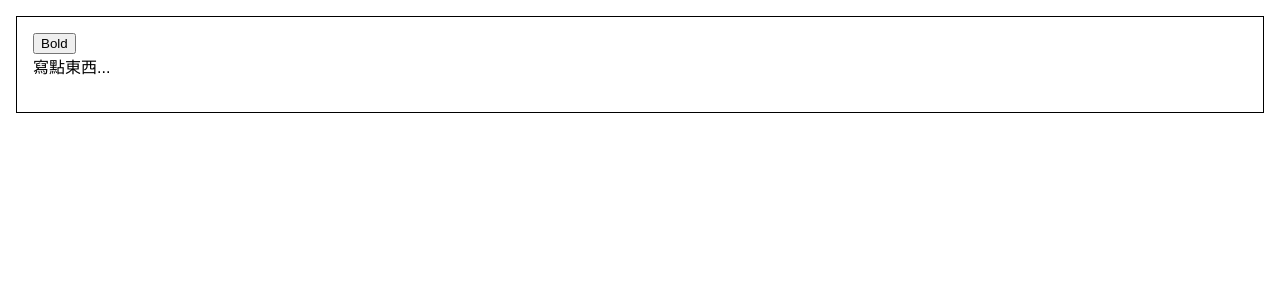
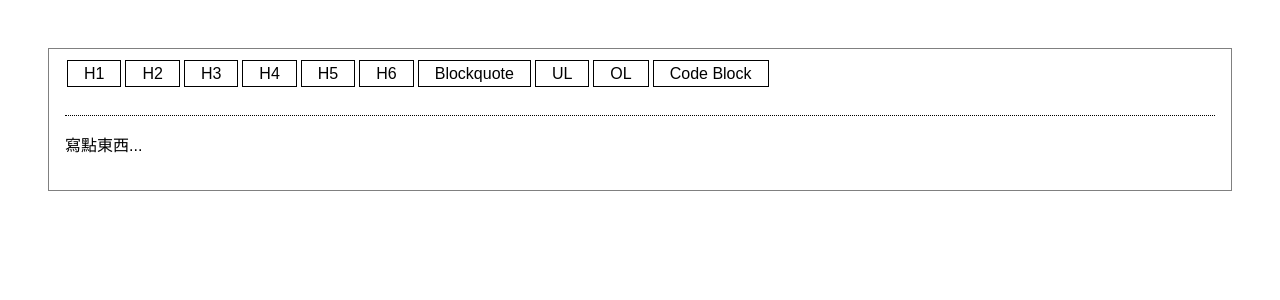
Before and after one commit to luchoching/testDraftjs, a React (Create React App) app: page / in a window 1280 px wide. Shown: the top 300 px of the page. Built offline with nearby package versions, Linux system fonts and the light colour scheme.

Commit message:
Add block style buttons

```diff
--- a/src/App.css
+++ b/src/App.css
@@ -1,6 +1,5 @@
 .App {
   /*text-align: center;*/
-  border: 1px solid black;
   padding: 1em;
   margin: 1em;
 }
--- a/src/App.js
+++ b/src/App.js
@@ -1,8 +1,69 @@
 import React, { Component } from 'react';
 import './App.css';
+import './MyEditor.css';
 
 import {Editor, EditorState, RichUtils, Modifier} from 'draft-js';
 import LinkEditor from './LinkEditor';
+
+class StyleButton extends Component {
+  constructor() {
+    super();
+    this.onToggle = (e) => {
+      e.preventDefault();
+      this.props.onToggle(this.props.style);
+    };
+  }
+  render() {
+    let className = 'MyEditor-styleButton';
+    if (this.props.active) {
+      className += ' MyEditor-activeButton';
+    }
+
+    return (
+      <span
+        className={className}
+        onMouseDown={this.onToggle}
+      >
+        {this.props.label}
+      </span>
+     );
+  }
+}
+
+const BLOCK_TYPES = [
+  {label: 'H1', style: 'header-one'},
+  {label: 'H2', style: 'header-two'},
+  {label: 'H3', style: 'header-three'},
+  {label: 'H4', style: 'header-four'},
+  {label: 'H5', style: 'header-five'},
+  {label: 'H6', style: 'header-six'},
+  {label: 'Blockquote', style: 'blockquote'},
+  {label: 'UL', style: 'unordered-list-item'},
+  {label: 'OL', style: 'ordered-list-item'},
+  {label: 'Code Block', style: 'code-block'},
+];
+
+const BlockStyleControls = ({editorState, onToggle}) => {
+  const selection = editorState.getSelection();
+  const blockType = editorState
+    .getCurrentContent()
+    .getBlockForKey(selection.getStartKey())
+    .getType();
+
+  return (
+    <div>
+      {BLOCK_TYPES.map((type) =>
+        <StyleButton
+          key={type.label}
+          active={type.style === blockType}
+          label={type.label}
+          onToggle={onToggle}
+          style={type.style}
+        />
+      )}
+    </div>
+  );
+}
 
 class MyEditor extends Component {
   constructor(props) {
@@ -12,6 +73,16 @@ class MyEditor extends Component {
     this.focus = () => this.refs.editor.focus();
     this.onTab = this.onTab.bind(this);
     this.handleBold = this.handleBold.bind(this);
+    this.toggleBlockType = (type) => this._toggleBlockType(type);
+  }
+
+  _toggleBlockType(blockType) {
+    this.onChange(
+      RichUtils.toggleBlockType(
+        this.state.editorState,
+        blockType
+      )
+    );
   }
 
   handleBold() {
@@ -35,16 +106,25 @@ class MyEditor extends Component {
   }
 
   render() {
+    const editorState = this.state.editorState;
+
     return (
-      <div>
-        <button onClick={this.handleBold}>Bold</button>
-        <Editor
-          editorState={this.state.editorState}
-          onChange={this.onChange}
-          onTab={this.onTab}
-          placeholder="寫點東西..."
-          ref="editor"
+      <div className='MyEditor-root'>
+        {/*<button onClick={this.handleBold}>Bold</button>*/}
+        <BlockStyleControls
+          editorState={editorState}
+          onToggle={this.toggleBlockType}
         />
+        <div className='MyEditor-editor'  onClick={this.focus}>
+          <Editor
+            editorState={editorState}
+            onChange={this.onChange}
+            onTab={this.onTab}
+            placeholder="寫點東西..."
+            ref="editor"
+          />
+        </div>
+
       </div>
 
     );
--- /dev/null
+++ b/src/MyEditor.css
@@ -0,0 +1,31 @@
+.MyEditor-root {
+  border: 1px solid grey
+  ;
+  padding: 1em;
+  margin: 1em;
+}
+
+.MyEditor-editor {
+  cursor: text;
+  margin-top: 2em;
+  padding-top:1em;
+  border-top: 1px dotted black;
+}
+
+.MyEditor-styleButton {
+  padding: 4px 1em;
+  margin: 0 2px;
+  border: 1px solid black;
+  cursor: pointer;
+}
+
+.MyEditor-styleButton:hover {
+  background: grey;
+  border: 1px solid grey;
+  color: white;
+}
+
+.MyEditor-activeButton {
+  background: black;
+  color: white;
+}
```
